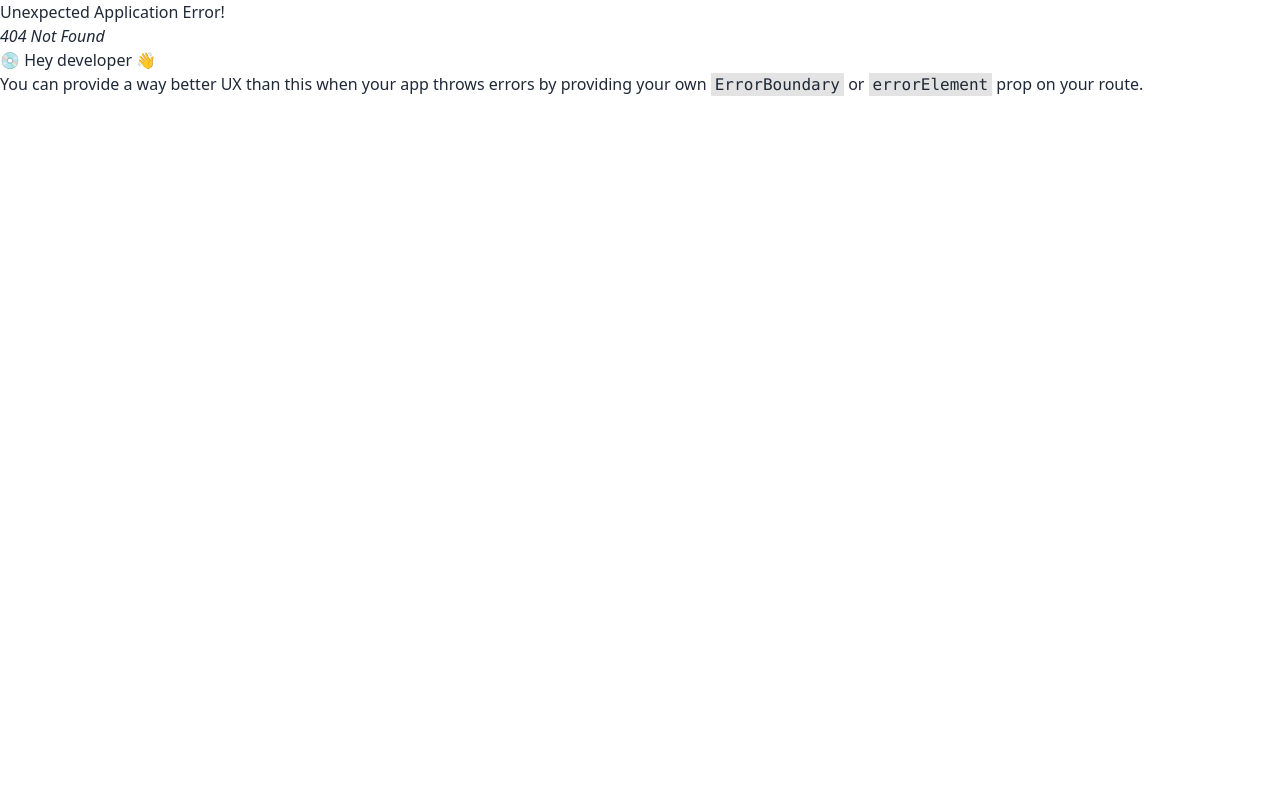
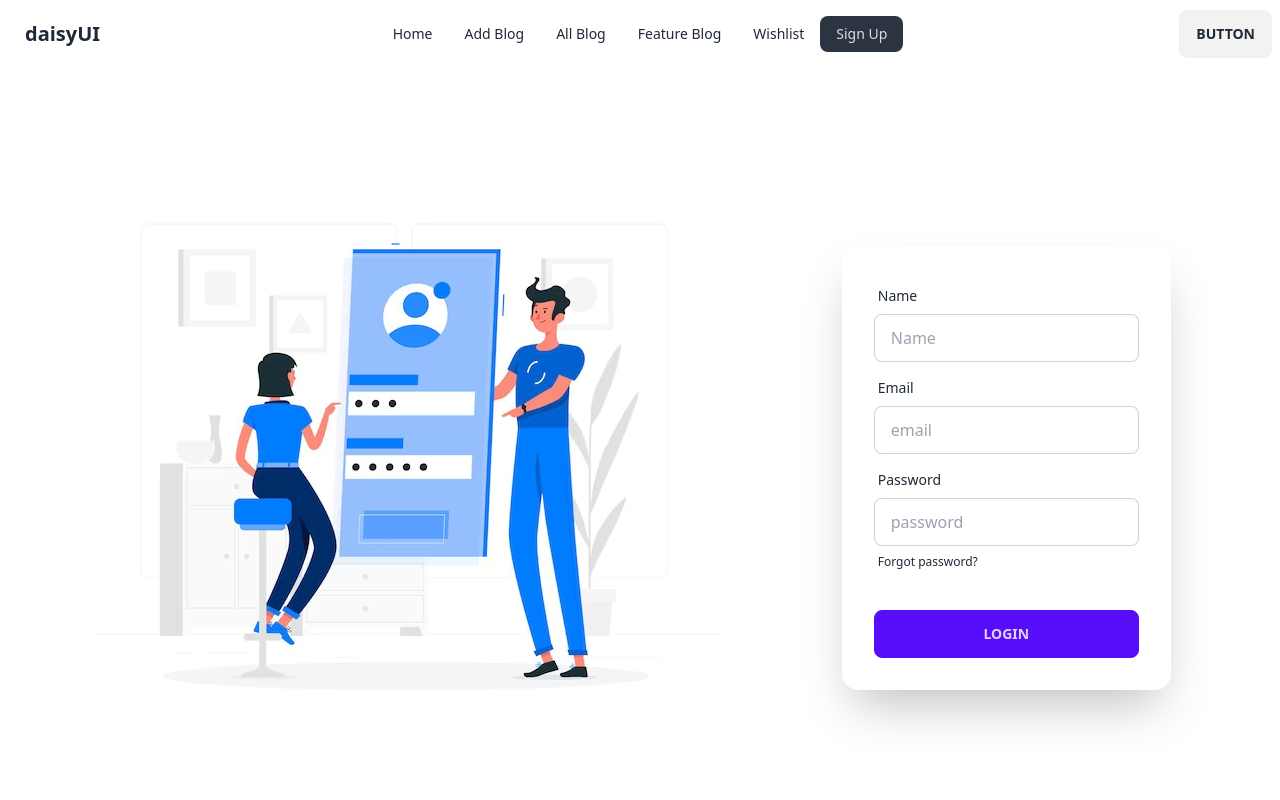
Before and after one commit to Tanvir-art/blog-front, a React (Vite) app: page /signup in a window 1280 px wide. Before the commit this address had no page. Shown: the top 800 px of the page. Built offline with nearby package versions, Linux system fonts and the light colour scheme.

Commit message:
create signup page

```diff
--- a/src/Components/Navbar/Navbar.jsx
+++ b/src/Components/Navbar/Navbar.jsx
@@ -16,6 +16,7 @@
         <li><NavLink to='/all'>All Blog</NavLink></li>
         <li><NavLink to='/feature'>Feature Blog</NavLink></li>
         <li><NavLink to='/wishlist'>Wishlist</NavLink></li>
+        <li><NavLink to='/signup'>Sign Up</NavLink></li>
       </ul>
     </div>
     <a className="btn btn-ghost normal-case text-xl">daisyUI</a>
@@ -27,6 +28,7 @@
         <li><NavLink to='/all'>All Blog</NavLink></li>
         <li><NavLink to='/feature'>Feature Blog</NavLink></li>
         <li><NavLink to='/wishlist'>Wishlist</NavLink></li>
+        <li><NavLink to='/signup'>Sign Up</NavLink></li>
     </ul>
   </div>
   <div className="navbar-end">
--- /dev/null
+++ b/src/Pages/Signup/Signup.jsx
@@ -0,0 +1,61 @@
+import React from 'react'
+
+const Signup = () => {
+    const  handleSignUp = (e)=>{
+        e.preventDefault();
+        const form = e.target;
+        const name = form.nam.value;
+        const email = form.email.value;
+        const password = form.password.value;
+        console.log(name, email, password)
+    }
+  return (
+    <div className='flex flex-col md:flex-row lg:flex-row justify-around items-center'>
+        <div className=' ml-10'>
+      <img className='w-full' src="/img/signup.jpg" alt="" />
+
+        </div>
+
+      <div className='mr-10'>
+      <div className="hero min-h-screen ">
+  <div className="hero-content flex-col lg:flex-row-reverse">
+
+
+    <div className="card flex-shrink-0 w-full max-w-sm shadow-2xl bg-base-100">
+      <form onSubmit={handleSignUp} className="card-body">
+
+      <div className="form-control">
+          <label className="label">
+            <span className="label-text">Name</span>
+          </label>
+          <input type="text" name='nam' placeholder="Name" className="input input-bordered" />
+        </div>
+
+        <div className="form-control">
+          <label className="label">
+            <span className="label-text">Email</span>
+          </label>
+          <input type="email" name='email' placeholder="email" className="input input-bordered" required />
+        </div>
+        <div className="form-control">
+          <label className="label">
+            <span className="label-text">Password</span>
+          </label>
+          <input type="password" name='password' placeholder="password" className="input input-bordered" required />
+          <label className="label">
+            <a href="#" className="label-text-alt link link-hover">Forgot password?</a>
+          </label>
+        </div>
+        <div className="form-control mt-6">
+          <button className="btn btn-primary">Login</button>
+        </div>
+      </form>
+    </div>
+  </div>
+</div>
+      </div>
+    </div>
+  )
+}
+
+export default Signup
--- a/src/main.jsx
+++ b/src/main.jsx
@@ -9,6 +9,7 @@
 import Add from "./Pages/Add/Add.jsx";
 import All from "./Pages/All/All.jsx";
 import Details from "./Pages/Details/Details.jsx";
+import Signup from "./Pages/Signup/Signup.jsx";
 
 const router = createBrowserRouter([
   {
@@ -32,6 +33,10 @@
         element: <Details />,
         loader: ()=> fetch('http://localhost:5000/blogs')
       },
+      {
+        path: "/signup",
+        element: <Signup />,
+      }
     ],
   },
 ]);
```
Also changed, not shown: public/img/login.jpg (added), public/img/signup.jpg (added).
